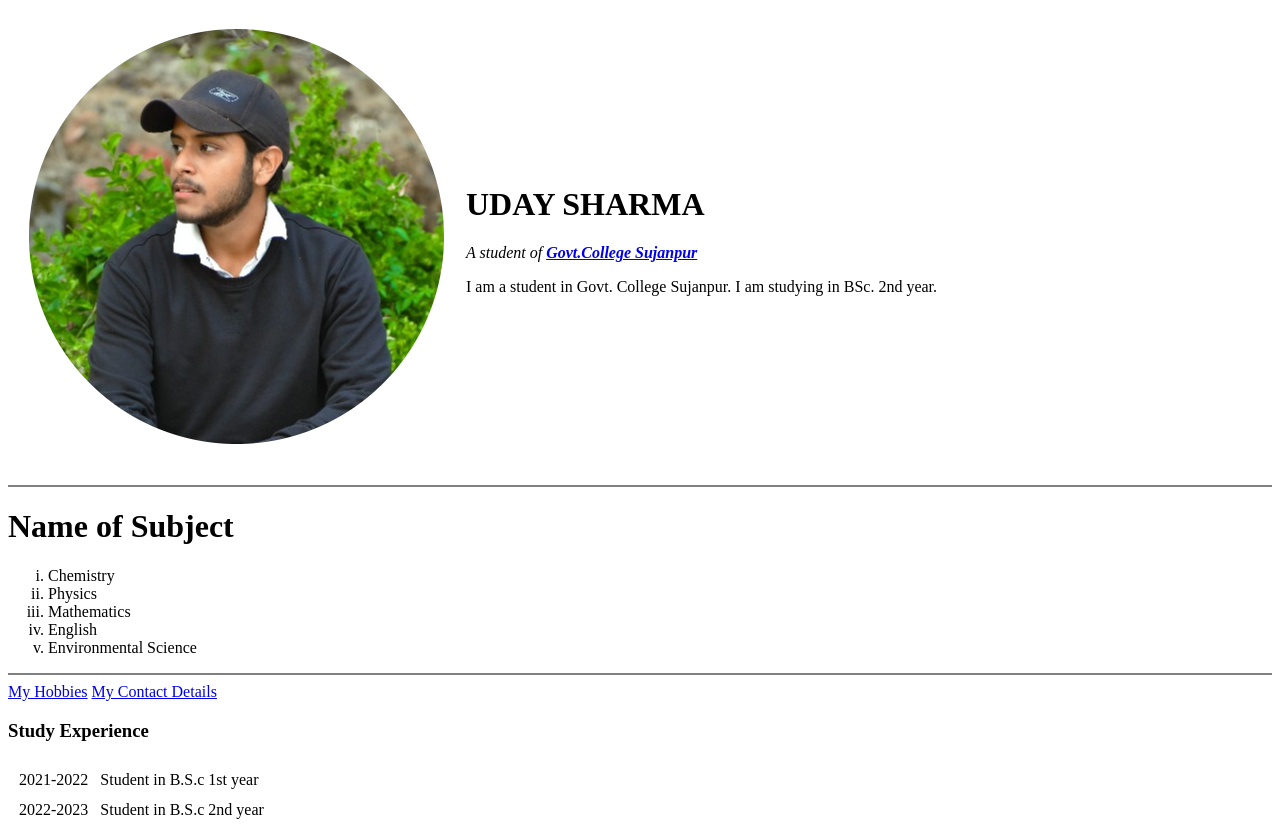
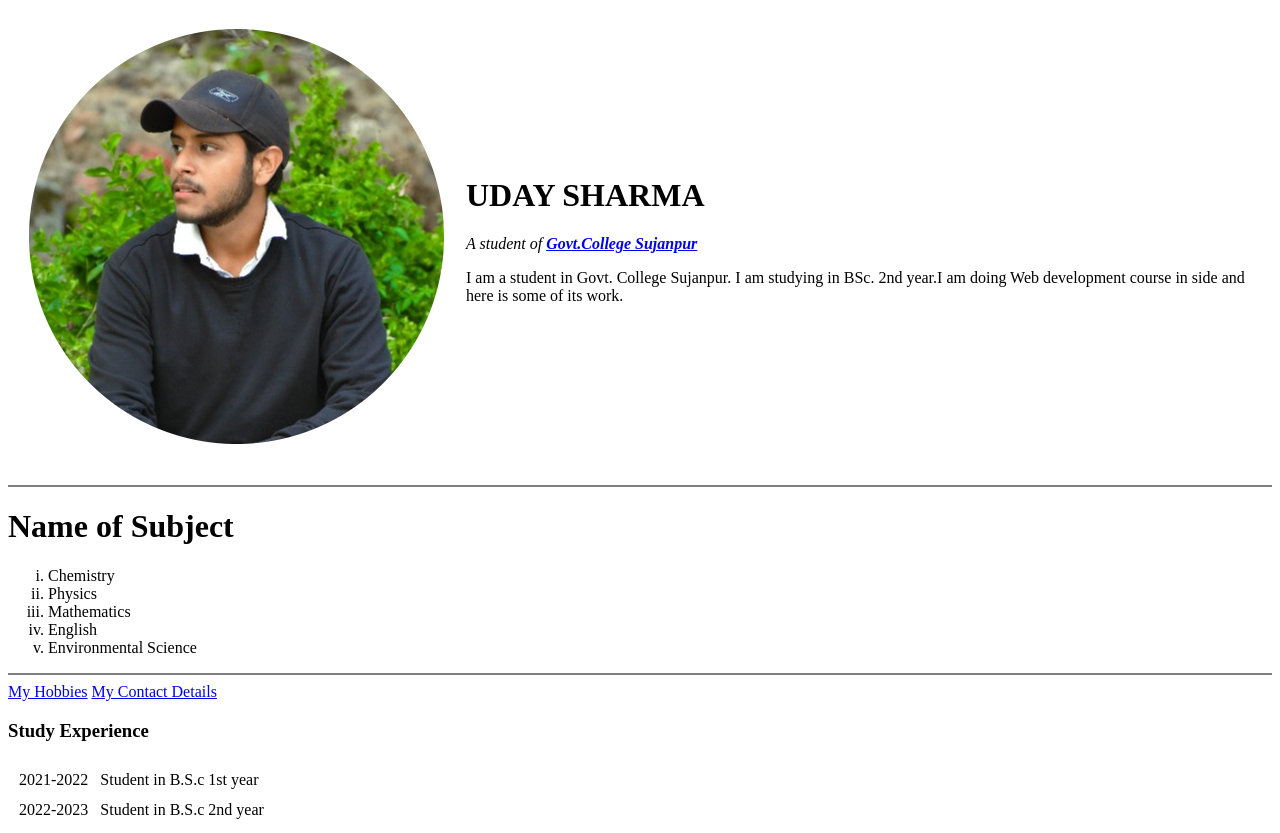
Before and after one commit to UdAy34481/cv, a plain HTML site: page index.html in a window 1280 px wide. Shown: the top 833 px of the page. Drawn offline with Linux system fonts and the light colour scheme.

Commit message:
Update index.html

```diff
--- a/index.html
+++ b/index.html
@@ -15,7 +15,7 @@
   <td>
     <h1>UDAY SHARMA</h1>
   <P>
-  <em>A student of <strong><a href="https://gcsujanpur.in/">Govt.College Sujanpur</a></strong></em><br><p>I am a student in Govt. College Sujanpur. I am studying in BSc. 2nd year.</p>
+  <em>A student of <strong><a href="https://gcsujanpur.in/">Govt.College Sujanpur</a></strong></em><br><p>I am a student in Govt. College Sujanpur. I am studying in BSc. 2nd year.I am doing Web development course in side and here is some of its work.</p>
   </td>
 </tr>
 </table>
```
